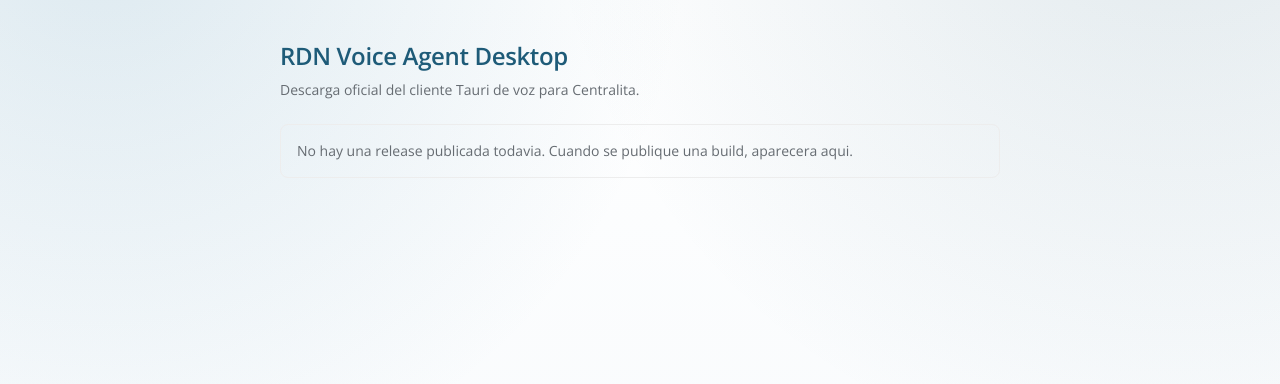
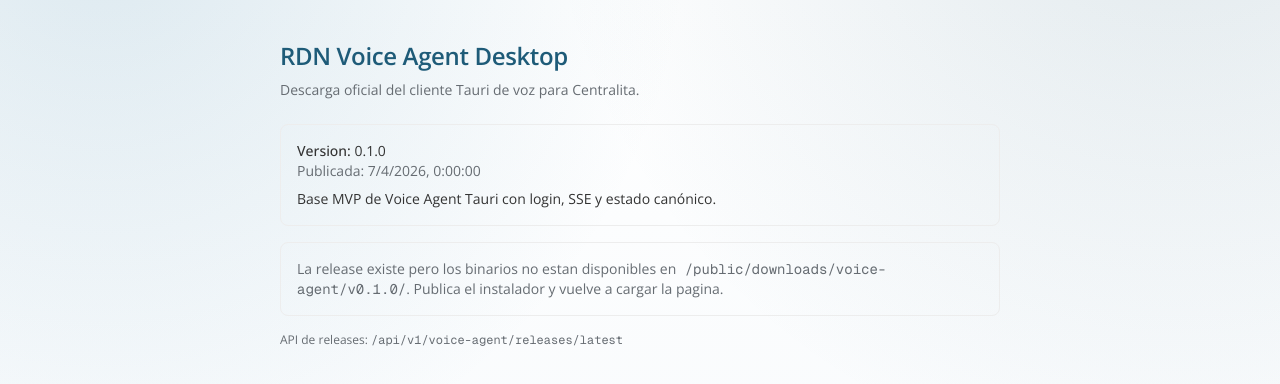
Before and after one commit to Azpaa/centralita-rdn-v2, a Next.js app: page /voice-agent/download in a window 1280 px wide. Shown: the top 384 px of the page. Built offline with nearby package versions, Linux system fonts and the light colour scheme.

Commit message:
fix(voice-agent): estabilizar build y flujo de distribucion windows

```diff
--- a/public/downloads/voice-agent/latest.json
+++ b/public/downloads/voice-agent/latest.json
@@ -1,5 +1,5 @@
 {
-  "app_id": "com.rdn.voice_agent",
+  "app_id": "com.rdn.voiceagent",
   "version": "0.1.0",
   "released_at": "2026-04-07T00:00:00.000Z",
   "notes": "Base MVP de Voice Agent Tauri con login, SSE y estado canónico.",
--- a/scripts/voice-agent/publish-release.mjs
+++ b/scripts/voice-agent/publish-release.mjs
@@ -6,21 +6,10 @@
 const TAURI_APP_DIR = path.resolve(ROOT, 'apps/voice-agent-tauri');
 const TAURI_PACKAGE_PATH = path.resolve(TAURI_APP_DIR, 'package.json');
 const BUNDLE_DIR = path.resolve(TAURI_APP_DIR, 'src-tauri/target/release/bundle');
-const RELEASES_MANIFEST_PATH = path.resolve(TAURI_APP_DIR, 'releases/latest.json');
+const TAURI_RELEASES_MANIFEST_PATH = path.resolve(TAURI_APP_DIR, 'releases/latest.json');
 const PUBLIC_DOWNLOADS_BASE = path.resolve(ROOT, 'public/downloads/voice-agent');
 const PUBLIC_LATEST_MANIFEST_PATH = path.resolve(PUBLIC_DOWNLOADS_BASE, 'latest.json');
-
-const ACCEPTED_EXTENSIONS = [
-  '.exe',
-  '.msi',
-  '.dmg',
-  '.appimage',
-  '.deb',
-  '.rpm',
-  '.app.tar.gz',
-  '.nsis.zip',
-  '.sig',
-];
+const APP_ID = 'com.rdn.voiceagent';
 
 async function readJson(filePath) {
   const raw = await fs.readFile(filePath, 'utf8');
@@ -47,19 +36,6 @@
   return files;
 }
 
-function fileExtMatches(fileName) {
-  const lower = fileName.toLowerCase();
-  return ACCEPTED_EXTENSIONS.some((ext) => lower.endsWith(ext));
-}
-
-function inferPlatform(filePath) {
-  const lower = filePath.toLowerCase();
-  if (lower.includes('windows')) return 'windows';
-  if (lower.includes('linux')) return 'linux';
-  if (lower.includes('macos') || lower.includes('darwin')) return 'macos';
-  return 'unknown';
-}
-
 function inferArch(fileName) {
   const lower = fileName.toLowerCase();
   if (lower.includes('x86_64') || lower.includes('x64') || lower.includes('amd64')) return 'x64';
@@ -67,71 +43,105 @@
   return 'unknown';
 }
 
+function toPosixPath(inputPath) {
+  return inputPath.replace(/\\/g, '/');
+}
+
+function pickPrimaryWindowsInstaller(files) {
+  const exeFiles = files.filter((file) => file.toLowerCase().endsWith('.exe'));
+  if (exeFiles.length === 0) return null;
+
+  const setupPreferred = exeFiles.filter((file) => {
+    const base = path.basename(file).toLowerCase();
+    return base.includes('setup') || base.includes('-nsis');
+  });
+
+  const candidates = setupPreferred.length > 0 ? setupPreferred : exeFiles;
+  candidates.sort((a, b) => path.basename(a).localeCompare(path.basename(b)));
+  return candidates[0];
+}
+
+function findSignatureForInstaller(installerPath, files) {
+  const installerBase = path.basename(installerPath);
+  const exactSigName = `${installerBase}.sig`;
+  const exact = files.find((file) => path.basename(file) === exactSigName);
+  if (exact) return exact;
+
+  const sigFiles = files.filter((file) => file.toLowerCase().endsWith('.sig'));
+  if (sigFiles.length === 1) return sigFiles[0];
+  return null;
+}
+
 async function main() {
   const pkg = await readJson(TAURI_PACKAGE_PATH);
   const version = pkg.version;
   const releasedAt = new Date().toISOString();
-  const notes = process.env.VOICE_AGENT_RELEASE_NOTES || `Voice Agent release ${version}`;
-
-  const versionDir = path.resolve(PUBLIC_DOWNLOADS_BASE, `v${version}`);
-  await ensureDir(versionDir);
+  const notes = process.env.VOICE_AGENT_RELEASE_NOTES || `Release ${version}`;
 
   let files = [];
   try {
     files = await listFilesRecursive(BUNDLE_DIR);
   } catch {
-    console.error(`[voice-agent] No se encontró bundle dir: ${BUNDLE_DIR}`);
+    console.error(`[voice-agent] Bundle directory no encontrado: ${BUNDLE_DIR}`);
     process.exit(1);
   }
 
-  const artifactFiles = files.filter((file) => fileExtMatches(path.basename(file)));
-  if (artifactFiles.length === 0) {
-    console.error('[voice-agent] No se encontraron artefactos de build para publicar.');
+  const installerPath = pickPrimaryWindowsInstaller(files);
+  if (!installerPath) {
+    console.error('[voice-agent] No se encontro instalador .exe en bundle.');
+    console.error(`[voice-agent] Revisa que exista build en: ${BUNDLE_DIR}`);
     process.exit(1);
   }
 
-  const copied = [];
-  for (const sourceFile of artifactFiles) {
-    const fileName = path.basename(sourceFile);
-    const targetFile = path.resolve(versionDir, fileName);
-    await fs.copyFile(sourceFile, targetFile);
-    copied.push({
-      sourceFile,
-      fileName,
-      targetFile,
-    });
+  const signaturePath = findSignatureForInstaller(installerPath, files);
+  const installerFileName = path.basename(installerPath);
+  const arch = inferArch(installerFileName);
+  const versionDir = path.resolve(PUBLIC_DOWNLOADS_BASE, `v${version}`);
+  await ensureDir(versionDir);
+
+  const installerTarget = path.resolve(versionDir, installerFileName);
+  await fs.copyFile(installerPath, installerTarget);
+
+  let signatureFileName = null;
+  if (signaturePath) {
+    signatureFileName = path.basename(signaturePath);
+    const signatureTarget = path.resolve(versionDir, signatureFileName);
+    await fs.copyFile(signaturePath, signatureTarget);
   }
 
-  const mainAssets = copied
-    .filter((asset) => !asset.fileName.toLowerCase().endsWith('.sig'))
-    .map((asset) => {
-      const sigFileName = `${asset.fileName}.sig`;
-      const hasSig = copied.some((candidate) => candidate.fileName === sigFileName);
-      return {
-        platform: inferPlatform(asset.sourceFile),
-        arch: inferArch(asset.fileName),
-        file_name: asset.fileName,
-        url: `/downloads/voice-agent/v${version}/${asset.fileName}`,
-        signature_url: hasSig ? `/downloads/voice-agent/v${version}/${sigFileName}` : null,
-        sha256: null,
-      };
-    });
-
   const manifest = {
-    app_id: 'com.rdn.voice_agent',
+    app_id: APP_ID,
     version,
     released_at: releasedAt,
     notes,
-    assets: mainAssets,
+    assets: [
+      {
+        platform: 'windows',
+        arch,
+        file_name: installerFileName,
+        url: toPosixPath(`/downloads/voice-agent/v${version}/${installerFileName}`),
+        ...(signatureFileName
+          ? {
+              signature_url: toPosixPath(`/downloads/voice-agent/v${version}/${signatureFileName}`),
+            }
+          : {}),
+      },
+    ],
   };
 
-  await ensureDir(path.dirname(RELEASES_MANIFEST_PATH));
-  await fs.writeFile(RELEASES_MANIFEST_PATH, `${JSON.stringify(manifest, null, 2)}\n`, 'utf8');
+  await ensureDir(path.dirname(TAURI_RELEASES_MANIFEST_PATH));
+  await fs.writeFile(TAURI_RELEASES_MANIFEST_PATH, `${JSON.stringify(manifest, null, 2)}\n`, 'utf8');
   await fs.writeFile(PUBLIC_LATEST_MANIFEST_PATH, `${JSON.stringify(manifest, null, 2)}\n`, 'utf8');
 
-  console.log(`[voice-agent] Publicada release ${version}`);
-  console.log(`[voice-agent] Assets: ${mainAssets.length}`);
-  console.log(`[voice-agent] Manifest: ${RELEASES_MANIFEST_PATH}`);
+  console.log(`[voice-agent] Release publicada: ${version}`);
+  console.log(`[voice-agent] Instalador: ${installerFileName}`);
+  if (signatureFileName) {
+    console.log(`[voice-agent] Firma: ${signatureFileName}`);
+  } else {
+    console.log('[voice-agent] Firma no encontrada (opcional).');
+  }
+  console.log(`[voice-agent] Manifest actualizado: ${TAURI_RELEASES_MANIFEST_PATH}`);
+  console.log(`[voice-agent] Public manifest: ${PUBLIC_LATEST_MANIFEST_PATH}`);
 }
 
 main().catch((err) => {
--- a/src/app/api/v1/voice-agent/bootstrap/route.ts
+++ b/src/app/api/v1/voice-agent/bootstrap/route.ts
@@ -18,7 +18,7 @@
 
   return apiSuccess({
     app: {
-      id: 'com.rdn.voice_agent',
+      id: 'com.rdn.voiceagent',
       name: 'RDN Voice Agent',
     },
     backend: {
--- a/src/app/api/v1/voice-agent/releases/latest/route.ts
+++ b/src/app/api/v1/voice-agent/releases/latest/route.ts
@@ -2,16 +2,69 @@
 import path from 'path';
 import { apiInternalError, apiNotFound, apiSuccess } from '@/lib/api/response';
 
-const RELEASE_MANIFEST_PATH = path.resolve(
+type ReleaseAsset = {
+  platform: string;
+  arch: string;
+  file_name: string;
+  url: string;
+  signature_url?: string | null;
+  sha256?: string | null;
+};
+
+type ReleaseManifest = {
+  app_id: string;
+  version: string;
+  released_at: string;
+  notes: string;
+  assets: ReleaseAsset[];
+};
+
+const PUBLIC_ROOT = path.resolve(process.cwd(), 'public');
+const PUBLIC_RELEASE_MANIFEST_PATH = path.resolve(
   process.cwd(),
-  'apps/voice-agent-tauri/releases/latest.json'
+  'public/downloads/voice-agent/latest.json'
 );
+
+function resolveAbsolutePublicPath(urlPath: string): string | null {
+  if (!urlPath.startsWith('/')) return null;
+  const normalized = urlPath.replace(/\\/g, '/');
+  const absolute = path.resolve(PUBLIC_ROOT, `.${normalized}`);
+  if (!absolute.startsWith(PUBLIC_ROOT)) return null;
+  return absolute;
+}
+
+async function assetExists(urlPath: string): Promise<boolean> {
+  const absolute = resolveAbsolutePublicPath(urlPath);
+  if (!absolute) return false;
+  try {
+    const stat = await fs.stat(absolute);
+    return stat.isFile();
+  } catch {
+    return false;
+  }
+}
 
 export async function GET() {
   try {
-    const raw = await fs.readFile(RELEASE_MANIFEST_PATH, 'utf8');
-    const parsed = JSON.parse(raw) as unknown;
-    return apiSuccess(parsed);
+    const raw = await fs.readFile(PUBLIC_RELEASE_MANIFEST_PATH, 'utf8');
+    const parsed = JSON.parse(raw) as ReleaseManifest;
+
+    if (!parsed || !Array.isArray(parsed.assets)) {
+      return apiInternalError('Manifest de release invalido');
+    }
+
+    const filteredAssets: ReleaseAsset[] = [];
+    for (const asset of parsed.assets) {
+      if (!asset || typeof asset.url !== 'string') continue;
+      if (await assetExists(asset.url)) {
+        filteredAssets.push(asset);
+      }
+    }
+
+    return apiSuccess({
+      ...parsed,
+      assets: filteredAssets,
+    });
   } catch (err) {
     if ((err as NodeJS.ErrnoException).code === 'ENOENT') {
       return apiNotFound('Manifest de release de Voice Agent');
--- a/src/app/voice-agent/download/page.tsx
+++ b/src/app/voice-agent/download/page.tsx
@@ -19,18 +19,69 @@
   assets: ReleaseAsset[];
 };
 
-const RELEASE_MANIFEST_PATH = path.resolve(
+type ManifestState =
+  | { status: 'ok'; manifest: VoiceAgentReleaseManifest }
+  | { status: 'missing' }
+  | { status: 'invalid' };
+
+const PUBLIC_ROOT = path.resolve(process.cwd(), 'public');
+const PUBLIC_RELEASE_MANIFEST_PATH = path.resolve(
   process.cwd(),
-  'apps/voice-agent-tauri/releases/latest.json'
+  'public/downloads/voice-agent/latest.json'
 );
-const PUBLIC_ROOT = path.resolve(process.cwd(), 'public');
 
-async function getReleaseManifest(): Promise<VoiceAgentReleaseManifest | null> {
+function isNonEmptyString(value: unknown): value is string {
+  return typeof value === 'string' && value.trim().length > 0;
+}
+
+function parseManifest(input: unknown): VoiceAgentReleaseManifest | null {
+  if (!input || typeof input !== 'object') return null;
+  const raw = input as Record<string, unknown>;
+  if (!isNonEmptyString(raw.app_id)) return null;
+  if (!isNonEmptyString(raw.version)) return null;
+  if (!isNonEmptyString(raw.released_at)) return null;
+  if (!isNonEmptyString(raw.notes)) return null;
+  if (!Array.isArray(raw.assets)) return null;
+
+  const assets: ReleaseAsset[] = [];
+  for (const item of raw.assets) {
+    if (!item || typeof item !== 'object') return null;
+    const rawAsset = item as Record<string, unknown>;
+    if (!isNonEmptyString(rawAsset.platform)) return null;
+    if (!isNonEmptyString(rawAsset.arch)) return null;
+    if (!isNonEmptyString(rawAsset.file_name)) return null;
+    if (!isNonEmptyString(rawAsset.url)) return null;
+
+    assets.push({
+      platform: rawAsset.platform,
+      arch: rawAsset.arch,
+      file_name: rawAsset.file_name,
+      url: rawAsset.url,
+      signature_url: typeof rawAsset.signature_url === 'string' ? rawAsset.signature_url : null,
+      sha256: typeof rawAsset.sha256 === 'string' ? rawAsset.sha256 : null,
+    });
+  }
+
+  return {
+    app_id: raw.app_id,
+    version: raw.version,
+    released_at: raw.released_at,
+    notes: raw.notes,
+    assets,
+  };
+}
+
+async function loadManifestState(): Promise<ManifestState> {
   try {
-    const raw = await fs.readFile(RELEASE_MANIFEST_PATH, 'utf8');
-    return JSON.parse(raw) as VoiceAgentReleaseManifest;
-  } catch {
-    return null;
+    const raw = await fs.readFile(PUBLIC_RELEASE_MANIFEST_PATH, 'utf8');
+    const parsed = JSON.parse(raw) as unknown;
+    const manifest = parseManifest(parsed);
+    if (!manifest) return { status: 'invalid' };
+    return { status: 'ok', manifest };
+  } catch (err) {
+    const code = (err as NodeJS.ErrnoException).code;
+    if (code === 'ENOENT') return { status: 'missing' };
+    return { status: 'invalid' };
   }
 }
 
@@ -54,11 +105,11 @@
 }
 
 export default async function VoiceAgentDownloadPage() {
-  const manifest = await getReleaseManifest();
+  const manifestState = await loadManifestState();
   const publishedAssets: ReleaseAsset[] = [];
 
-  if (manifest) {
-    for (const asset of manifest.assets) {
+  if (manifestState.status === 'ok') {
+    for (const asset of manifestState.manifest.assets) {
       if (await assetIsPublished(asset)) {
         publishedAssets.push(asset);
       }
@@ -74,29 +125,36 @@
         </p>
       </header>
 
-      {!manifest && (
+      {manifestState.status === 'missing' && (
         <section className="rounded-lg border p-4 text-sm text-muted-foreground">
           No hay una release publicada todavia. Cuando se publique una build, aparecera aqui.
         </section>
       )}
 
-      {manifest && (
+      {manifestState.status === 'invalid' && (
+        <section className="rounded-lg border p-4 text-sm text-destructive">
+          El archivo <code>/public/downloads/voice-agent/latest.json</code> existe pero es invalido.
+          Revisa el formato del manifest de release.
+        </section>
+      )}
+
+      {manifestState.status === 'ok' && (
         <section className="space-y-4">
           <div className="rounded-lg border p-4">
             <p className="text-sm">
-              <span className="font-medium">Version:</span> {manifest.version}
+              <span className="font-medium">Version:</span> {manifestState.manifest.version}
             </p>
             <p className="text-sm text-muted-foreground">
-              Publicada: {new Date(manifest.released_at).toLocaleString('es-ES')}
+              Publicada: {new Date(manifestState.manifest.released_at).toLocaleString('es-ES')}
             </p>
-            <p className="mt-2 text-sm">{manifest.notes}</p>
+            <p className="mt-2 text-sm">{manifestState.manifest.notes}</p>
           </div>
 
           {publishedAssets.length === 0 && (
             <section className="rounded-lg border p-4 text-sm text-muted-foreground">
-              La release existe pero no hay instaladores publicados en
-              <code> /public/downloads/voice-agent/</code>. Cuando se publiquen artefactos reales,
-              el boton descargara directamente.
+              La release existe pero los binarios no estan disponibles en
+              <code> /public/downloads/voice-agent/v{manifestState.manifest.version}/</code>.
+              Publica el instalador y vuelve a cargar la pagina.
             </section>
           )}
 
```
Also changed, not shown: 2 other files (tests, documents, lock files or other folders).
